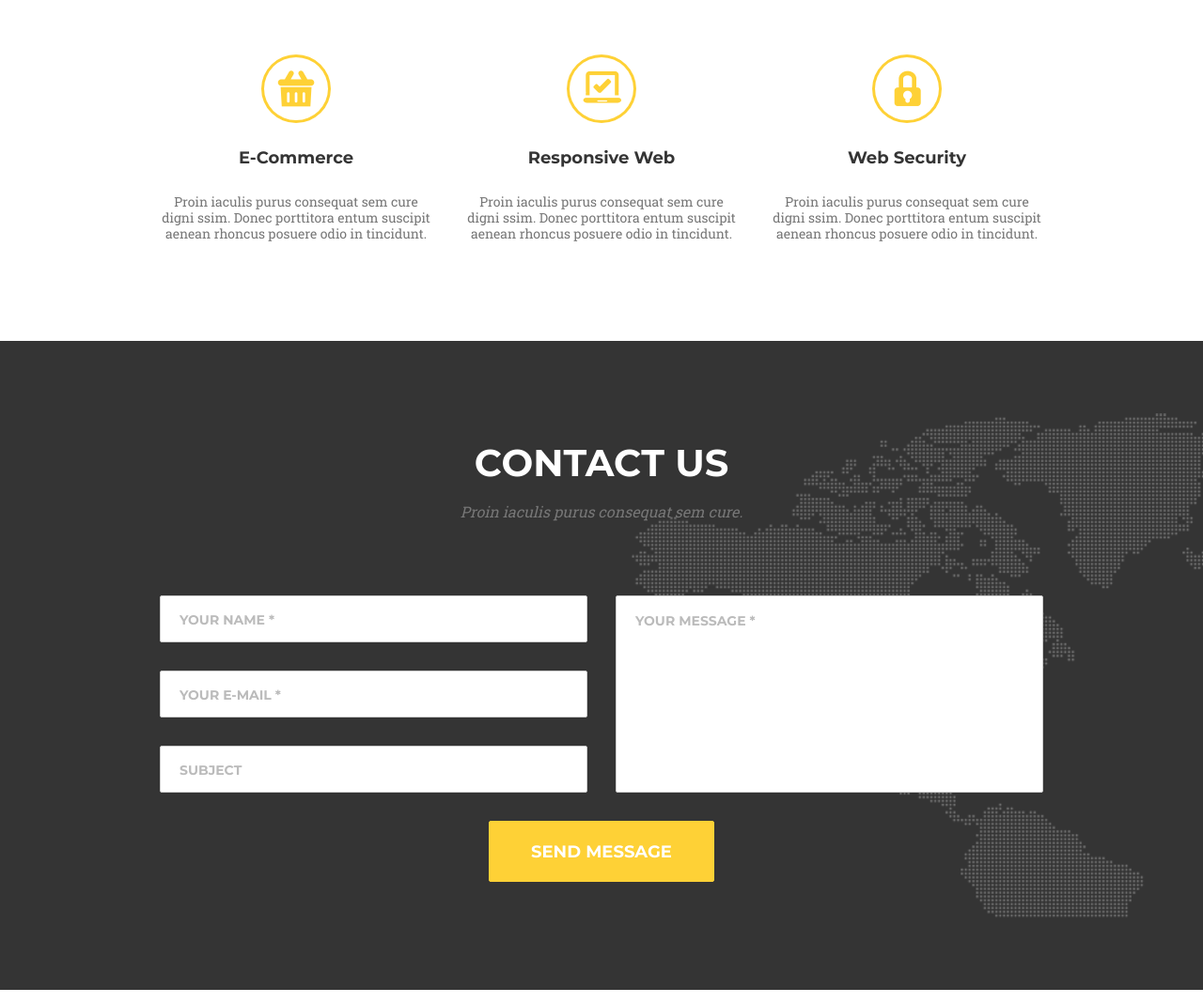
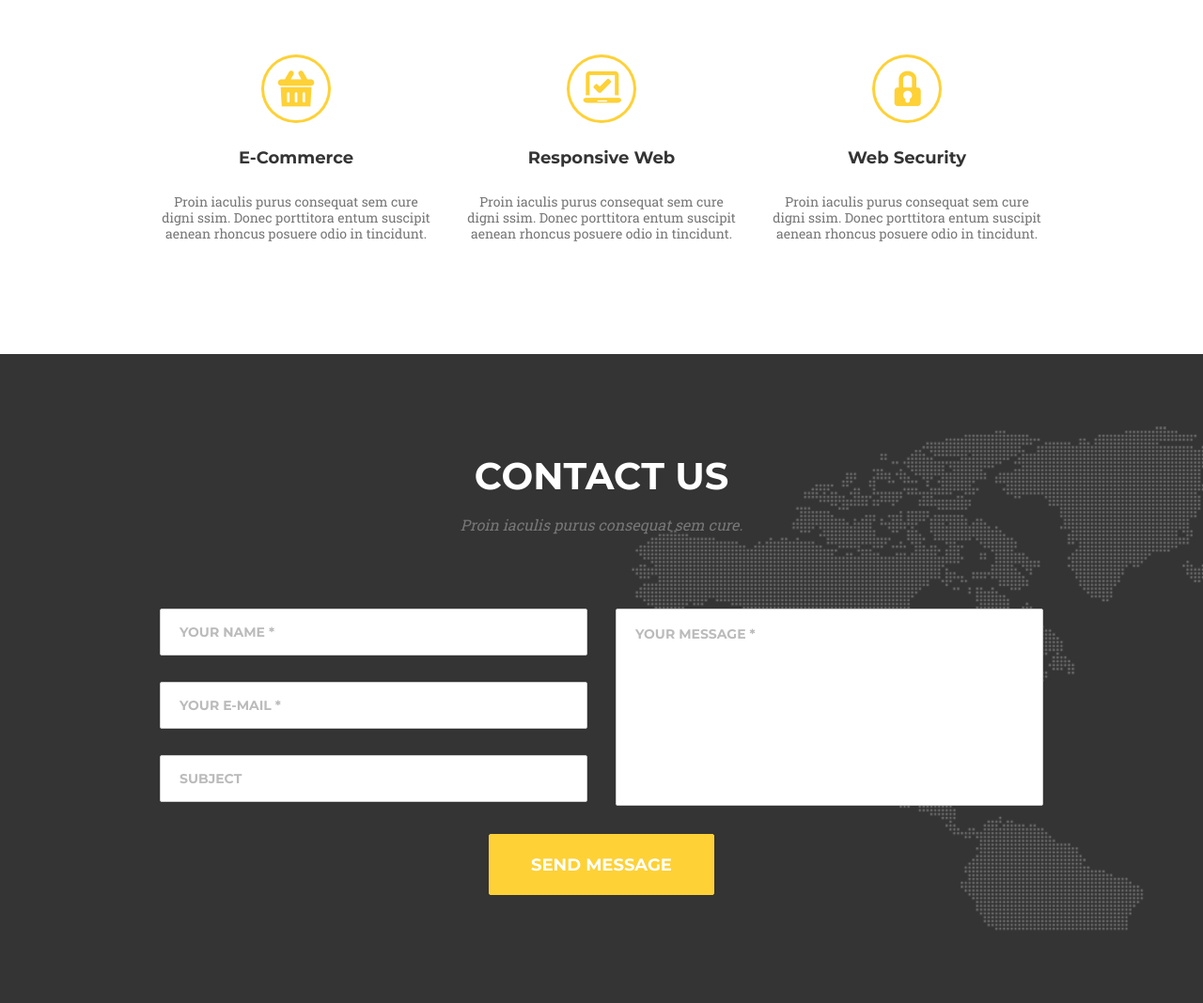
Before and after one commit to amie-affection/goit-fe-course, a plain HTML site: page module-07/index.html in a window 1280 px wide. Shown: the part 320-1388 px from the top of the page at 94% size. Drawn offline with Linux system fonts and the light colour scheme.

Commit message:
added styles.css

```diff
--- a/module-07/css/styles.css
+++ b/module-07/css/styles.css
@@ -115,6 +115,10 @@ body {
         color: var(--main-color);
     }
 
+    .services {
+        margin-bottom: 120px;
+    }
+
     .title {
         text-transform: uppercase;
         text-align: center;
@@ -178,12 +182,6 @@ body {
 
     .web-security::before {
         content: url(../icons/security.png);
-    }
-
-    .general-services {
-        display: inline-block;
-        height: 232px;
-        width: 100%;
     }
 
     .general-services::before {
@@ -250,9 +248,6 @@ body {
     }
 
     .form-input {
-        display: flex;
-        flex-direction: column;
-        justify-content: space-between;
         flex-basis: calc(50% - 15px);
     }
 
@@ -269,6 +264,7 @@ body {
         border-radius: 2px;
         margin-bottom: 28px;
         padding-left: 20px;
+        font-family: var(--secondary-font);
     }
 
     .contact-form-input:last-child {
@@ -279,10 +275,10 @@ body {
         width: 455px;
         min-height: 210px;
         resize: none;
-        padding-top: 18px;
+        padding: 18px 20px;
         border: 1px solid rgb(204, 204, 204);
         border-radius: 2px;
-        padding-left: 20px;
+        font-family: var(--secondary-font);
     }
 
     .contact-form-input::placeholder,
```
